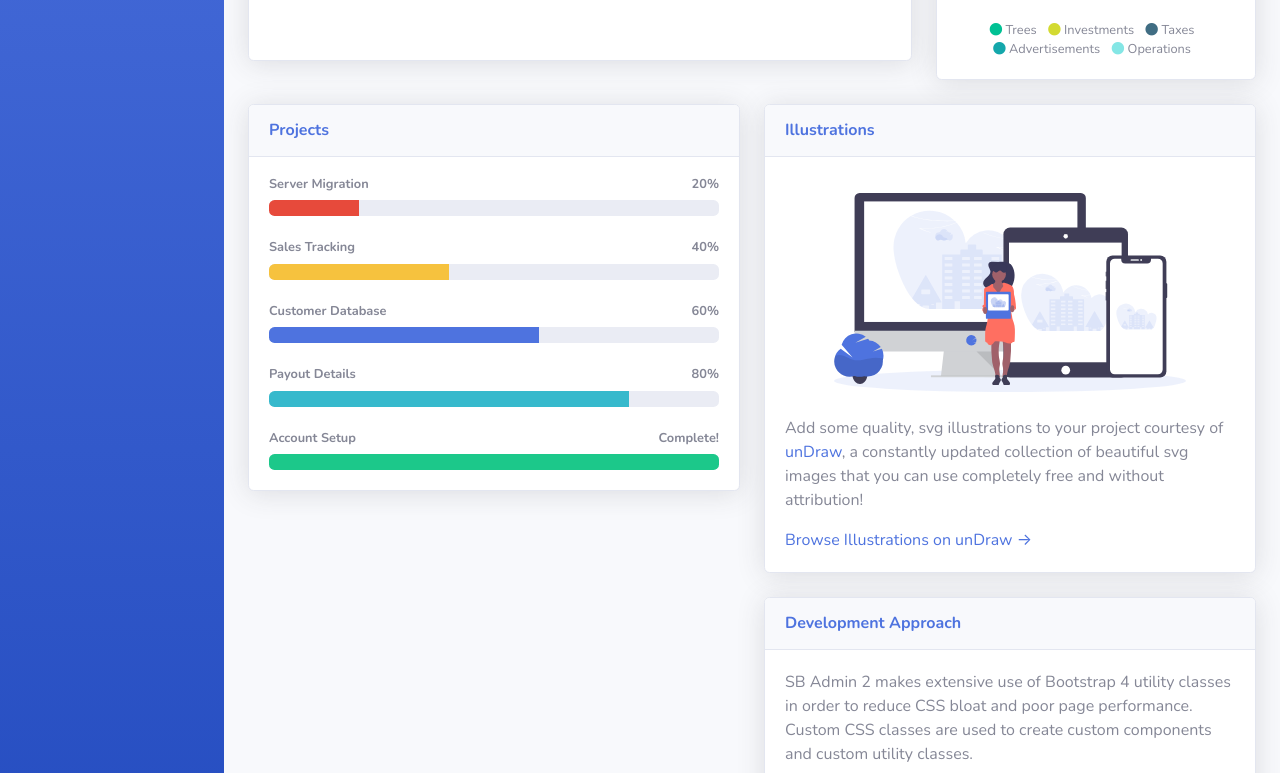
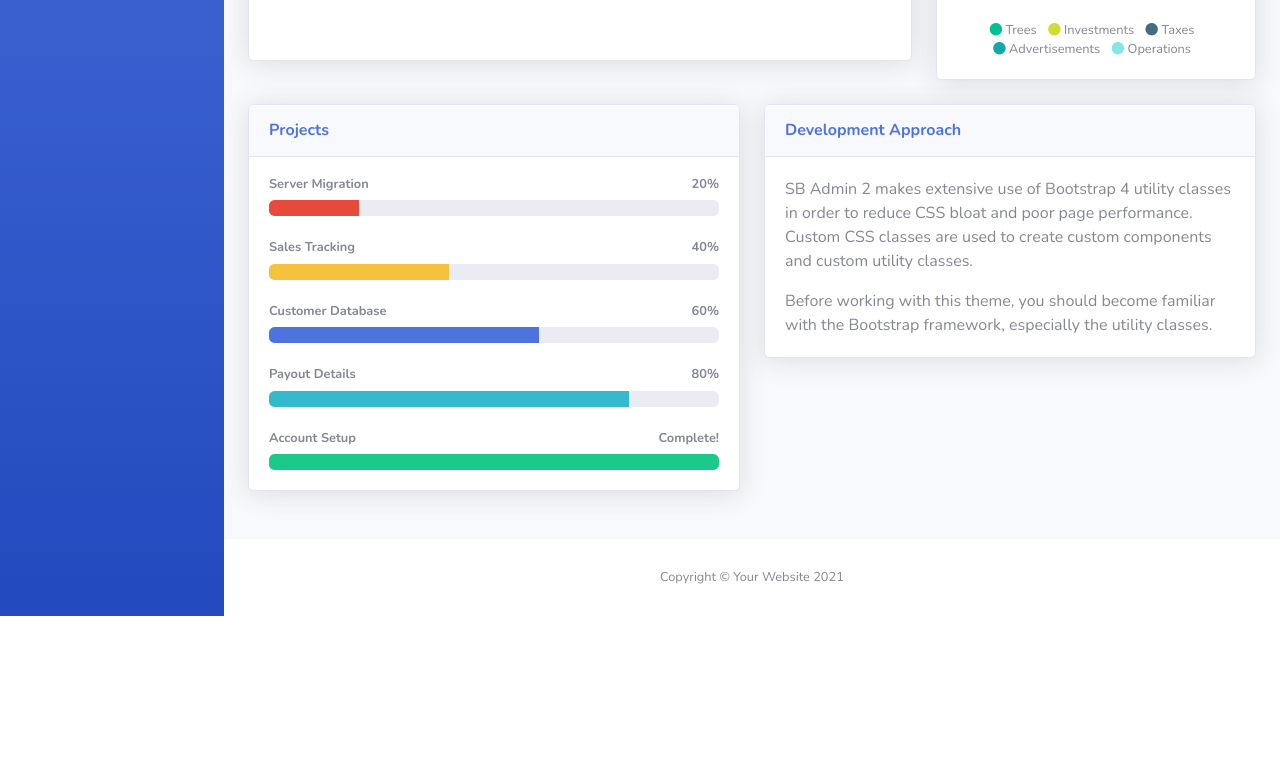
Before and after one commit to SaiKiru/cc14-sb-admin-2, a website with bundled scripts: page index.html in a window 1280 px wide. Shown: the part 632-1405 px from the top of the page. After the commit the page ends 1248 px from the top, so only its background shows below. Built offline with nearby package versions, Linux system fonts and the light colour scheme.

Commit message:
Remove illustrations card

```diff
--- a/index.html
+++ b/index.html
@@ -585,25 +585,6 @@
 
                         <div class="col-lg-6 mb-4">
 
-                            <!-- Illustrations -->
-                            <div class="card shadow mb-4">
-                                <div class="card-header py-3">
-                                    <h6 class="m-0 font-weight-bold text-primary">Illustrations</h6>
-                                </div>
-                                <div class="card-body">
-                                    <div class="text-center">
-                                        <img class="img-fluid px-3 px-sm-4 mt-3 mb-4" style="width: 25rem;"
-                                            src="img/undraw_posting_photo.svg" alt="...">
-                                    </div>
-                                    <p>Add some quality, svg illustrations to your project courtesy of <a
-                                            target="_blank" rel="nofollow" href="https://undraw.co/">unDraw</a>, a
-                                        constantly updated collection of beautiful svg images that you can use
-                                        completely free and without attribution!</p>
-                                    <a target="_blank" rel="nofollow" href="https://undraw.co/">Browse Illustrations on
-                                        unDraw &rarr;</a>
-                                </div>
-                            </div>
-
                             <!-- Approach -->
                             <div class="card shadow mb-4">
                                 <div class="card-header py-3">
```
